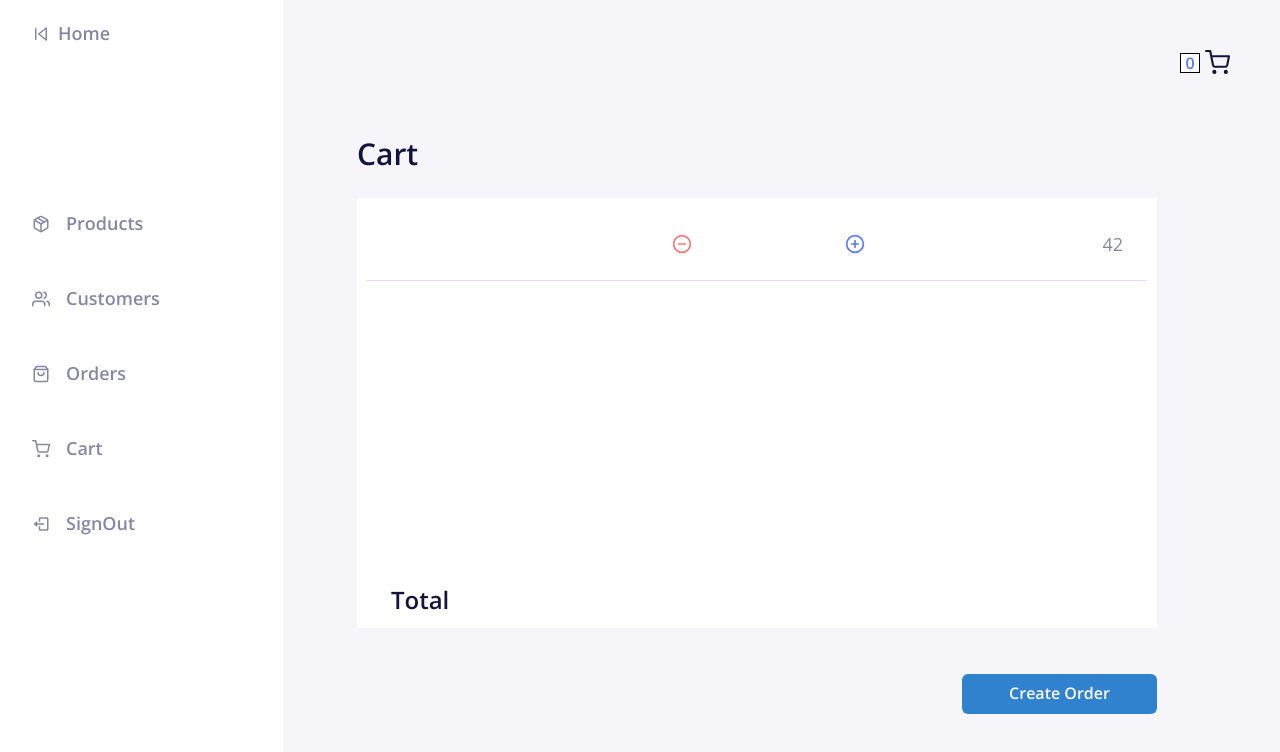
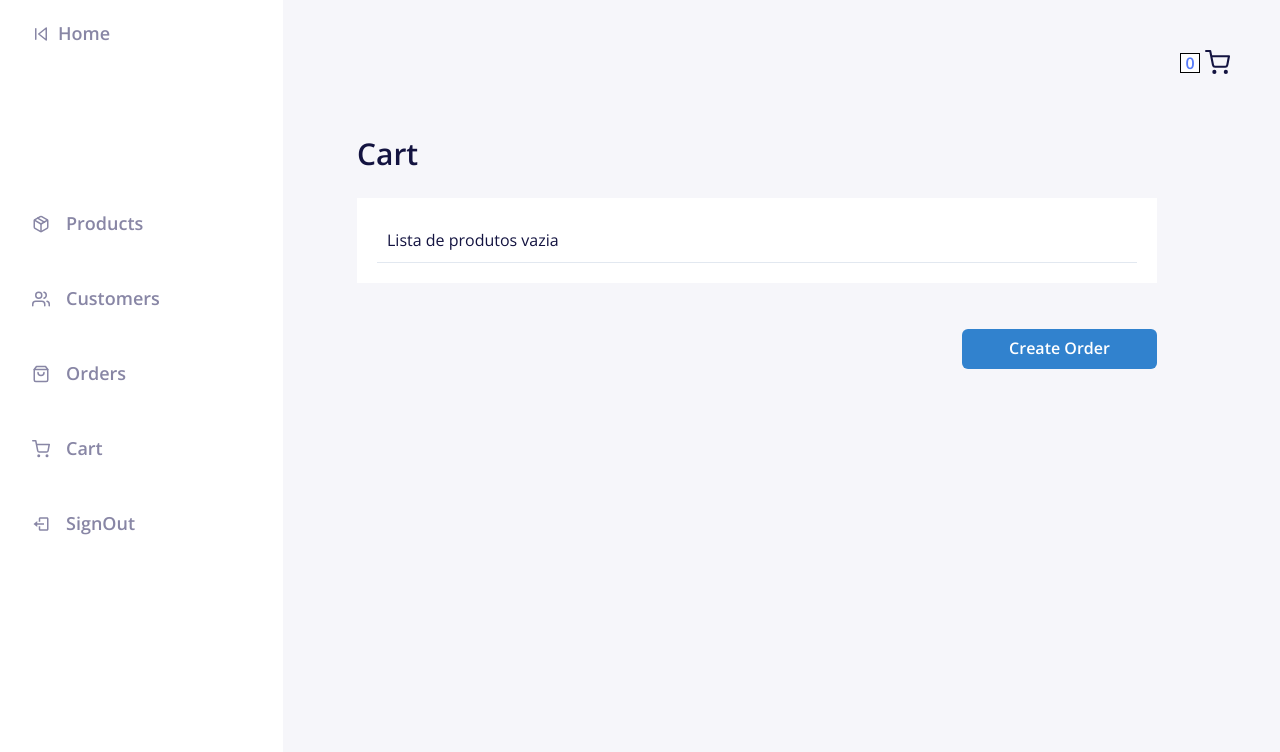
Before and after one commit to Jose-Caldas/jrc-app-store, a Next.js app: page /cart in a window 1280 px wide. Shown: the top 752 px of the page. Built offline with nearby package versions, Linux system fonts and the light colour scheme.

Commit message:
update: cart

```diff
--- a/src/components/SelectQuanty.tsx
+++ /dev/null
@@ -1,15 +0,0 @@
-import { Button, Icon } from "@chakra-ui/react";
-import { ElementType } from "react";
-
-interface SelectQuantyProps {
-  color: string;
-  icon: ElementType;
-}
-
-export function SelectQuanty({ color, icon }: SelectQuantyProps) {
-  return (
-    <Button bg="transparent">
-      <Icon as={icon} color={color} fontSize="20px" />
-    </Button>
-  );
-}
--- a/src/pages/cart.tsx
+++ b/src/pages/cart.tsx
@@ -13,15 +13,16 @@ import { useContext } from "react";
 import { useForm } from "react-hook-form";
 import { FiMinusCircle, FiPlusCircle } from "react-icons/fi";
 import { CartLink } from "../components/CartLink";
-import { SelectQuanty } from "../components/SelectQuanty";
 import { SideBar } from "../components/SideBar";
 import { CartContext } from "../context/CartContext";
 import { Product } from "./products";
 
-export default function Cart({ name, price, total }: Product) {
+function productOnCart() {
+  let containerProdutos = document.getElementById("Product-list");
+}
+
+export default function Cart() {
   const { formState } = useForm();
-
-  const { cartItems } = useContext(CartContext);
 
   return (
     <Flex position="relative">
@@ -32,44 +33,20 @@ export default function Cart({ name, price, total }: Product) {
         </Text>
         <Box
           width="800px"
-          h="430px"
           display="flex"
           flexDirection="column"
           bg="#FFFFFF"
           justifyContent="space-between"
-          p="10px"
+          p="20px"
         >
-          <Table colorScheme="purple" bg="#FFFFFF" borderColor="#8886A5">
-            <Tbody>
-              <Tr width="100%">
-                <Td fontSize="24px" fontWeight="600">
-                  {name}
-                </Td>
-                <Td textAlign="end">
-                  <SelectQuanty color="#F97575" icon={FiMinusCircle} />
-                </Td>
-                <Td textAlign="center">
-                  <SelectQuanty color="#577BF9" icon={FiPlusCircle} />
-                </Td>
-                <Td
-                  fontSize="18px"
-                  fontWeight="400"
-                  color="#8886A5"
-                  textAlign="end"
-                >
-                  {42}
-                </Td>
-              </Tr>
-            </Tbody>
-          </Table>
-          <Flex justify="space-between" px="24px">
-            <Text fontSize="24px" fontWeight="600">
-              Total
-            </Text>
-            <Text fontSize="24px" fontWeight="600" pb="22px">
-              {total}
-            </Text>
-          </Flex>
+          <Text
+            id="Product-list"
+            p="10px"
+            borderBottom="1px"
+            borderColor="gray.200"
+          >
+            Lista de produtos vazia
+          </Text>
         </Box>
         <Flex justify="flex-end" mt="46px">
           <Link href="/orders" _hover={{ border: "none" }}>
--- a/src/pages/dashboard.tsx
+++ b/src/pages/dashboard.tsx
@@ -1,7 +1,6 @@
 import { Flex, Text, Stack } from "@chakra-ui/react";
 import React from "react";
 import { CartLink } from "../components/CartLink";
-import { CustomerItem } from "../components/CustomerItem";
 import { SideBar } from "../components/SideBar";
 
 export default function Dashboard() {
@@ -12,6 +11,7 @@ export default function Dashboard() {
       <Flex flex="1" flexDirection="column" mt="131px" p="30px">
         <Text fontSize="40px" fontWeight="600" mb="22px">
           Welcome customer!!
+          {name}
         </Text>
         <Stack spacing="6">
           <Flex align="center" color="#8886A5" bg="#FFFFFF" p="10px">
--- a/src/pages/products.tsx
+++ b/src/pages/products.tsx
@@ -1,10 +1,11 @@
-import { Flex, Spinner, Text } from "@chakra-ui/react";
+import { Button, Flex, Spinner, Text } from "@chakra-ui/react";
 import { useQuery } from "react-query";
 import { api } from "./api";
 
 import { ProductItem } from "../components/ProductItem";
 import { SideBar } from "../components/SideBar";
 import { setCookie } from "nookies";
+import { ReactElement } from "react";
 
 export type Product = {
   _id?: string;
```
Also changed, not shown: src/components/ProductItem.tsx (+9 -6 lines).
